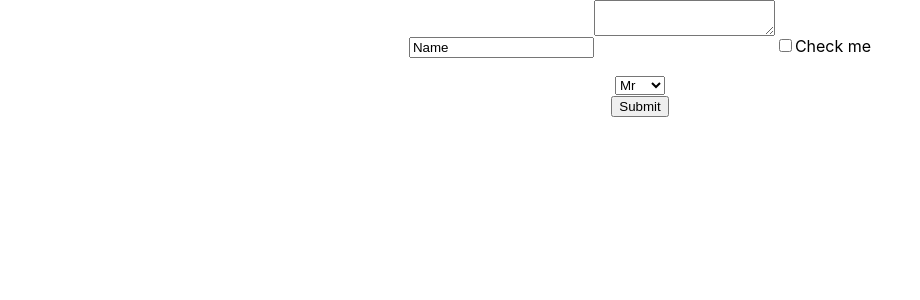
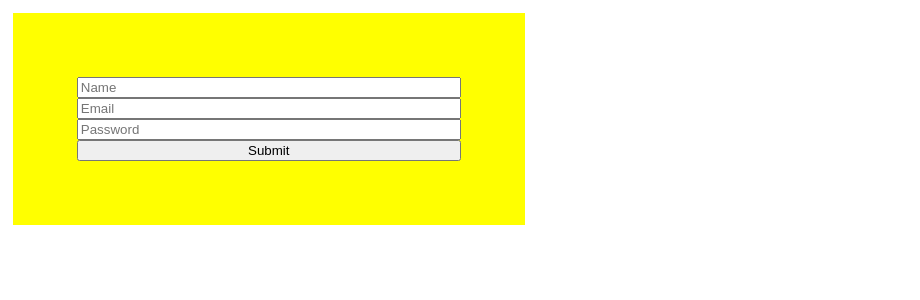
Before and after one commit to its-harshitgoel/ReactJs, a React (Create React App) app: page / in a window 1280 px wide. Shown: the top 300 px of the page, without its empty margins (0-920 px from the left). Built offline with nearby package versions, Linux system fonts and the light colour scheme.

Commit message:
ValidateFormInput

```diff
--- a/src/components/Form.js
+++ b/src/components/Form.js
@@ -1,12 +1,18 @@
 import React, { useState } from "react";
 
 function MyForm() {
-  const [formData, setFormData] = useState({
-    name: "Name",
-    text: "",
-    check: false,
-    title: "Mr",
-  });
+  const initialState = {
+    name: "",
+    // text: "",
+    // check: false,
+    // title: "Mr",
+    email: "",
+    password: "",
+    nameError: "",
+    emailError: "",
+    passwordError: "",
+  };
+  const [formData, setFormData] = useState(initialState);
 
   const handleChange = (event) => {
     const fieldName = event.target.name;
@@ -18,22 +24,84 @@ function MyForm() {
     }));
   };
 
+  const validate = () => {
+    let nameError = "";
+    let emailError = "";
+    let passwordError = "";
+
+    if (!formData.name) {
+      nameError = "Name cannot be blank";
+    }
+
+    if (!formData.email.includes("@")) {
+      emailError = "Invalid Email";
+    }
+
+    if (formData.password.length < 8) {
+      passwordError = "Password Length must be 8 characters or more";
+    }
+    if (emailError || nameError || passwordError) {
+      setFormData({ emailError, nameError, passwordError });
+      return false;
+    }
+    return true;
+  };
+
   const handleSubmit = (event) => {
     event.preventDefault();
+    const Valid = validate();
     console.log(formData);
+    if (Valid) {
+      setFormData(initialState);
+    }
   };
 
   return (
     <form onSubmit={handleSubmit}>
-      <div className="Form">
+      <div
+        className="Form"
+        style={{
+          display: "flex",
+          flexDirection: "column",
+          width: "30%",
+          justifyContent: "center",
+          margin: "1%",
+          backgroundColor: "yellow",
+          padding: "5%",
+        }}
+      >
         <input
           type="text"
           name="name"
+          placeholder="Name"
           value={formData.name}
           onChange={handleChange}
-          style={{ marginBottom: "1rem" }}
         />
-        <textarea
+        <div style={{ color: "red", fontSize: "12px" }}>
+          {formData.nameError}
+        </div>
+        <input
+          name="email"
+          placeholder="Email"
+          value={formData.email}
+          onChange={handleChange}
+        />
+        <div style={{ color: "red", fontSize: "12px" }}>
+          {formData.emailError}
+        </div>
+
+        <input
+          type="password"
+          name="password"
+          placeholder="Password"
+          value={formData.password}
+          onChange={handleChange}
+        />
+        <div style={{ color: "red", fontSize: "12px" }}>
+          {formData.passwordError}
+        </div>
+
+        {/* <textarea
           value={formData.text}
           name="text"
           onChange={handleChange}
@@ -55,7 +123,7 @@ function MyForm() {
             <option value="Mrs">Mrs</option>
             <option value="Miss">Miss</option>
           </select>
-        </div>
+        </div> */}
         <button type="submit">Submit</button>
       </div>
     </form>
```
